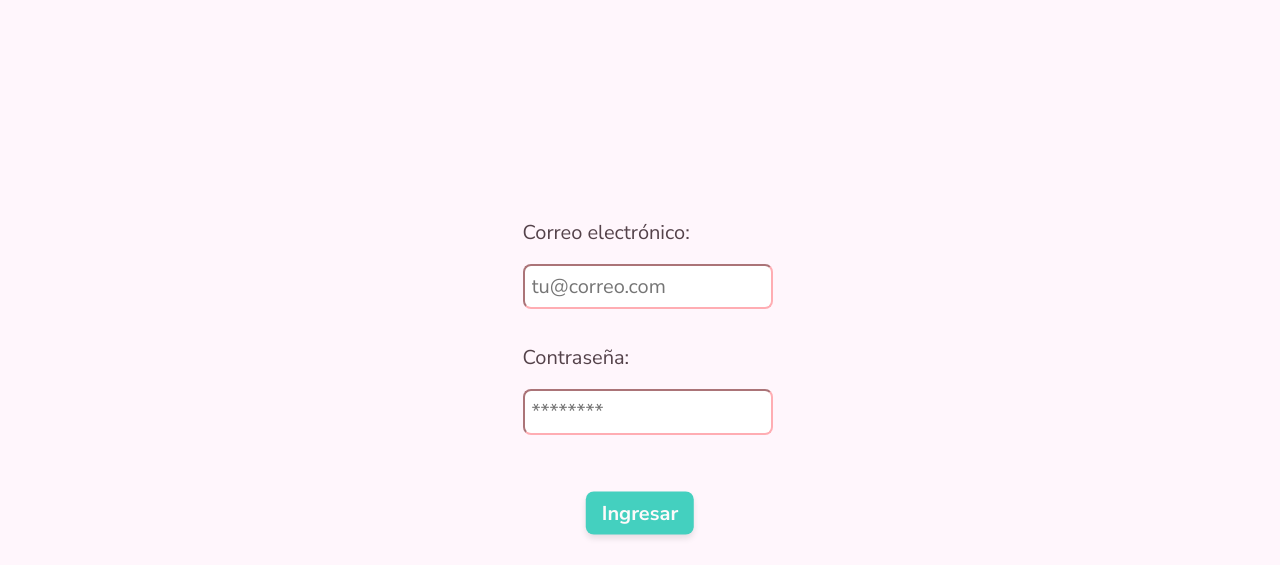
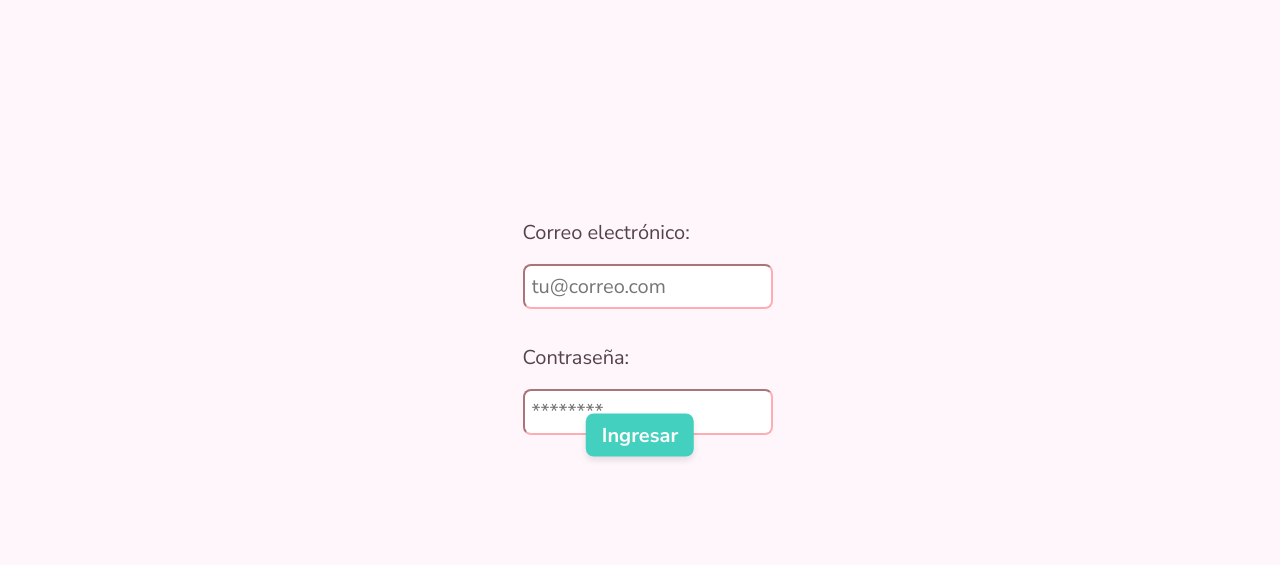
Before and after one commit to LuxMel/Proyecto_CoderHouse-3, a website: page pages/login.html in a window 1280 px wide. Shown: the part 235-800 px from the top of the page. Drawn offline with Linux system fonts and the light colour scheme; a web font is replaced by a local one.

Commit message:
Se ajustaron botones

```diff
--- a/sass/components/_buttons.scss
+++ b/sass/components/_buttons.scss
@@ -71,7 +71,7 @@ main.input .button {
 @media (min-width: 768px) {
   .button2 {
     position: absolute;
-    top: 67%;
+    top: 60%;
     left: 50%;
     transform: translate(-50%, -50%);
     font-size: 1rem;
```
Also changed, not shown: css/style.css.
